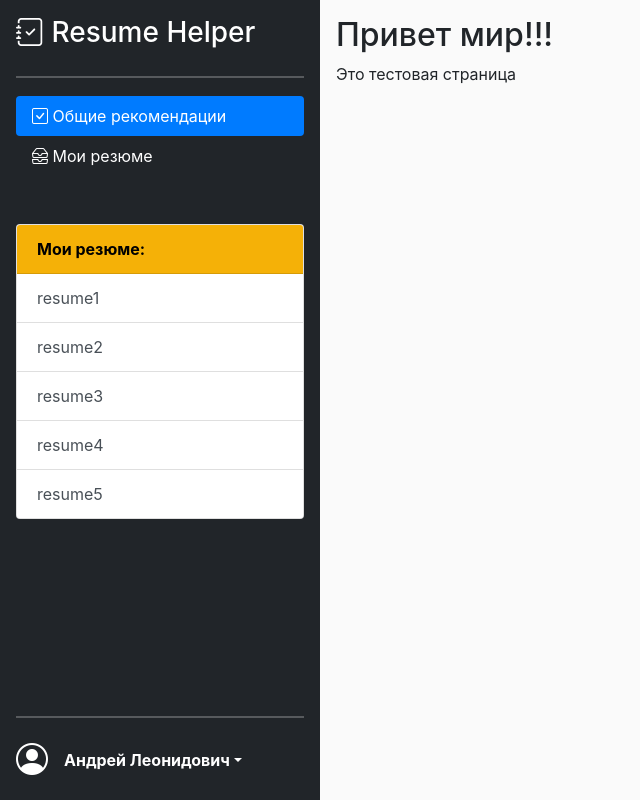
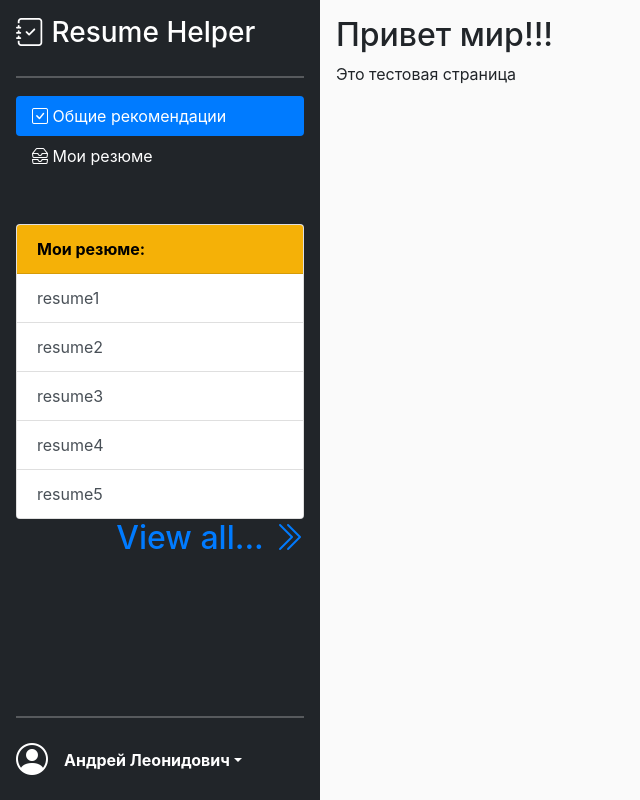
Before and after one commit to alekseeval/vkr_hhru, a Django app: page / in a window 1280 px wide; the page is wider, and only the part inside the window is pictured. Shown: that part, without its empty margins (0-640 px from the left). Run offline with Django 3.2, Linux system fonts and the light colour scheme; some libraries are stand-ins or nearby versions.

Commit message:
Добавлен элемент view_all к списку в навигации

```diff
--- a/web/main/templates/main/base.html
+++ b/web/main/templates/main/base.html
@@ -56,6 +56,12 @@
 
                 </li>
 
+                {% if top_resumes|length == 5 %}
+                    <a href="{% url 'resume_list' %}" class="nav-item link-info text-right h2">
+                        View all... <i class="bi bi-chevron-double-right"></i>
+                    </a>
+                {% endif %}
+
 
             </ul>
             <hr>
```
